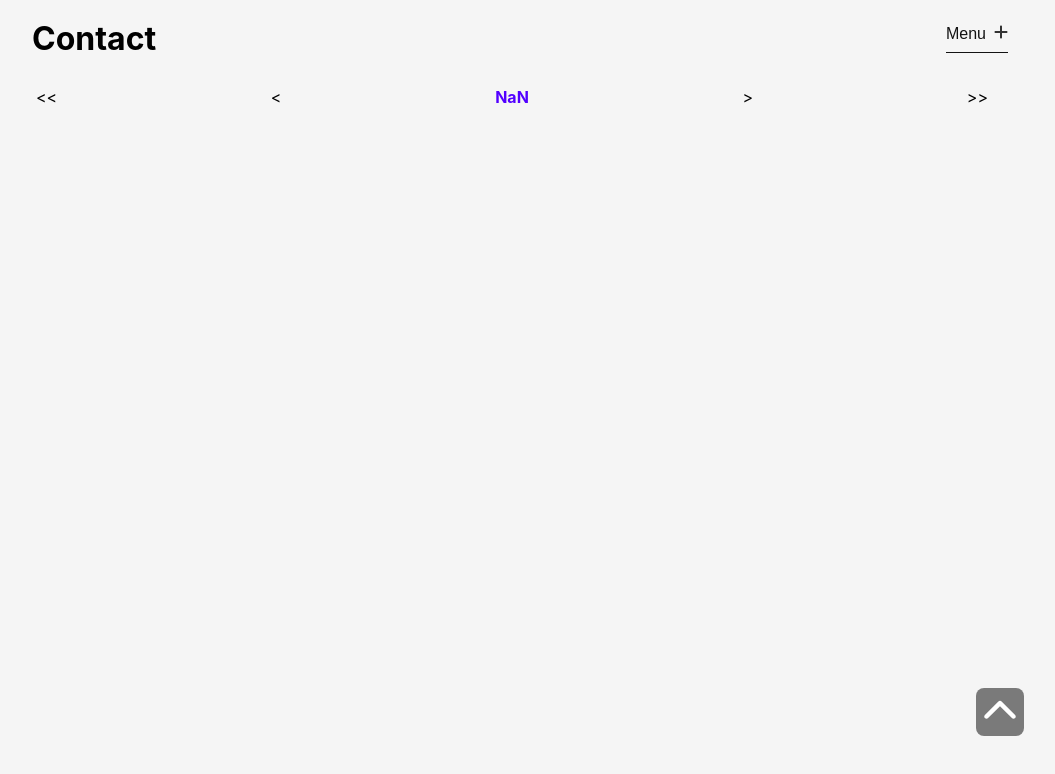
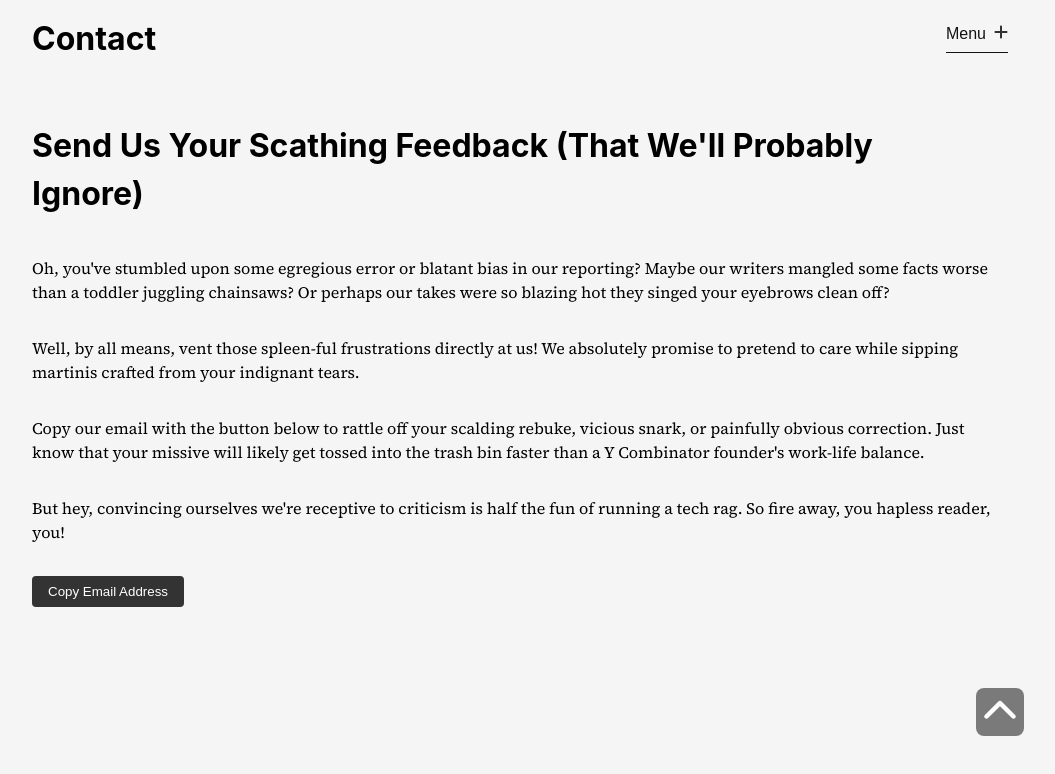
Before and after one commit to orbithammer/theGlitch, a React (Vite) app: page /contact in a window 1280 px wide. Shown: the top 774 px of the page, without its empty margins (128-1183 px from the left). Built offline with nearby package versions, Linux system fonts and the light colour scheme; a web font is replaced by a local one.

Commit message:
added contact page

```diff
--- a/src/App.tsx
+++ b/src/App.tsx
@@ -8,6 +8,7 @@ import ReviewsPage from './pages/reviews'
 import EntertainmentPage from './pages/entertainment'
 import AiPage from './pages/ai'
 import ProfilesPage from './pages/profiles';
+import ContactPage from './pages/contact'
 import ThemeProvider from './utils/ThemeProvider';
 
 
@@ -29,6 +30,7 @@ const App: React.FC = () => {
             <Route path="/ai" element={<AiPage />} />
             <Route path="/ai/:pageNumber" element={<AiPage />} />
             <Route path="/profiles" element={<ProfilesPage />} />
+            <Route path="/contact" element={<ContactPage />} />
             <Route path="/article/:articleUrl" element={<Article />} />
           </Routes>
         </div>
--- a/src/components/Sidebar.tsx
+++ b/src/components/Sidebar.tsx
@@ -118,6 +118,14 @@ return (
           aria-label={`to ai page`}
           >AI</StyledNavLink>
         </li>
+        <li>
+          <StyledNavLink
+          to="/contact"
+          style={getNavLinkStyle}
+          onClick={toggleSidebar}
+          aria-label={`to contact us page`}
+          >Contact Us</StyledNavLink>
+        </li>
       </StyledUnorderedList>
     </StyledSidebarWrapper>
   );
--- /dev/null
+++ b/src/pages/contact.tsx
@@ -0,0 +1,48 @@
+import React, { useState } from "react";
+import { styled } from "styled-components"
+
+const StyledTextWrapper = styled.div`
+    display: flex;
+    flex-direction: column;
+    font-family: "Source Serif 4", serif;
+`
+const StyledButton = styled.button`
+    margin-top: 1rem;
+    padding: 0.5rem 1rem;
+    background-color: #333;
+    color: #fff;
+    border: none;
+    border-radius: 4px;
+    cursor: pointer;
+`
+
+const ContactPage: React.FC = () => {
+    const [isCopied, setIsCopied] = useState(false)
+
+    const copyToClipboard = async () => {
+        try {
+            await navigator.clipboard.writeText("theglitch+contactus@mailfence.com");
+            setIsCopied(true);
+            setTimeout(() => setIsCopied(false), 2000); // Reset after 2 seconds
+        } catch (err) {
+            console.error("Failed to copy text: ", err);
+        }
+    }
+
+    return (
+        <main>
+            <h1>Send Us Your Scathing Feedback (That We'll Probably Ignore)</h1>
+            <StyledTextWrapper>
+                <p>Oh, you've stumbled upon some egregious error or blatant bias in our reporting? Maybe our writers mangled some facts worse than a toddler juggling chainsaws? Or perhaps our takes were so blazing hot they singed your eyebrows clean off?</p>
+                <p>Well, by all means, vent those spleen-ful frustrations directly at us! We absolutely promise to pretend to care while sipping martinis crafted from your indignant tears.</p>
+                <p>Copy our email with the button below to rattle off your scalding rebuke, vicious snark, or painfully obvious correction. Just know that your missive will likely get tossed into the trash bin faster than a Y Combinator founder's work-life balance.</p>
+                <p>But hey, convincing ourselves we're receptive to criticism is half the fun of running a tech rag. So fire away, you hapless reader, you!</p>
+            </StyledTextWrapper>
+            <StyledButton onClick={copyToClipboard}>
+                {isCopied ? "Email Copied!" : "Copy Email Address"}
+            </StyledButton>
+        </main>
+    )
+}
+
+export default ContactPage
```
